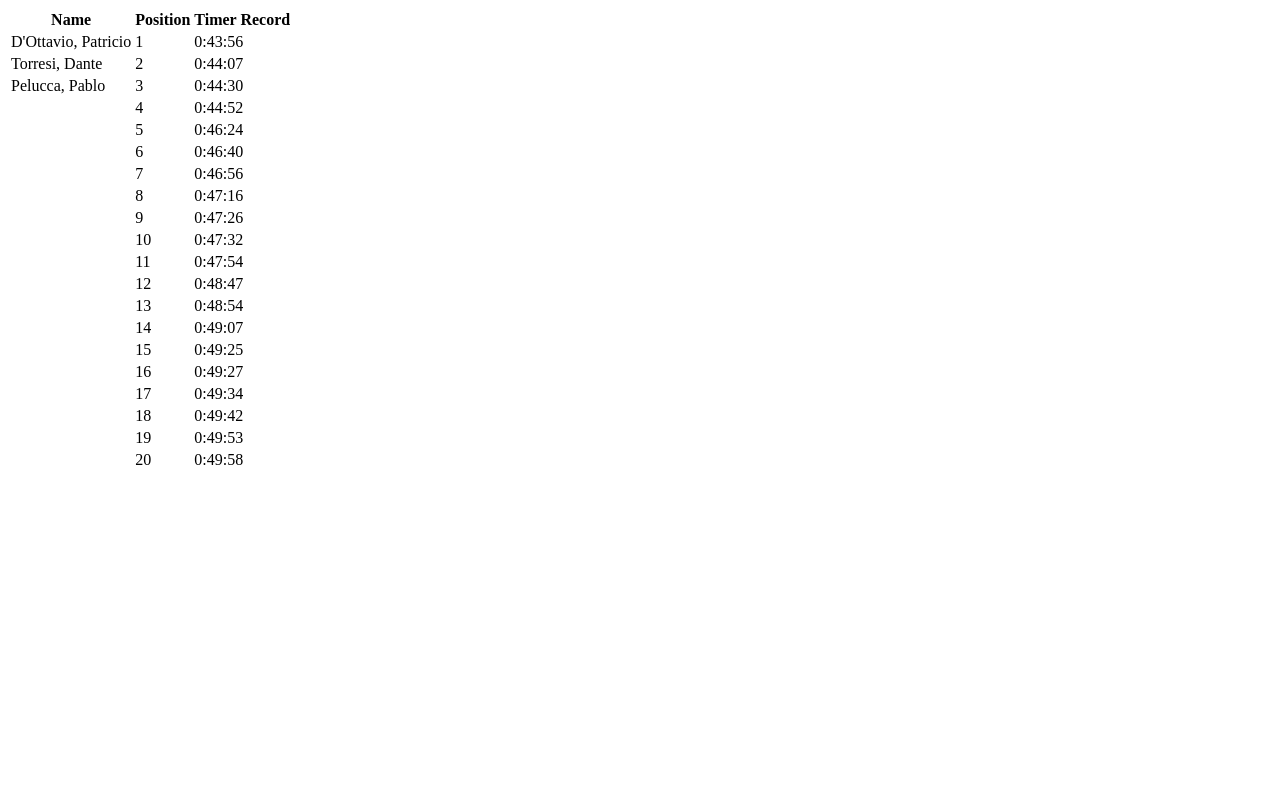
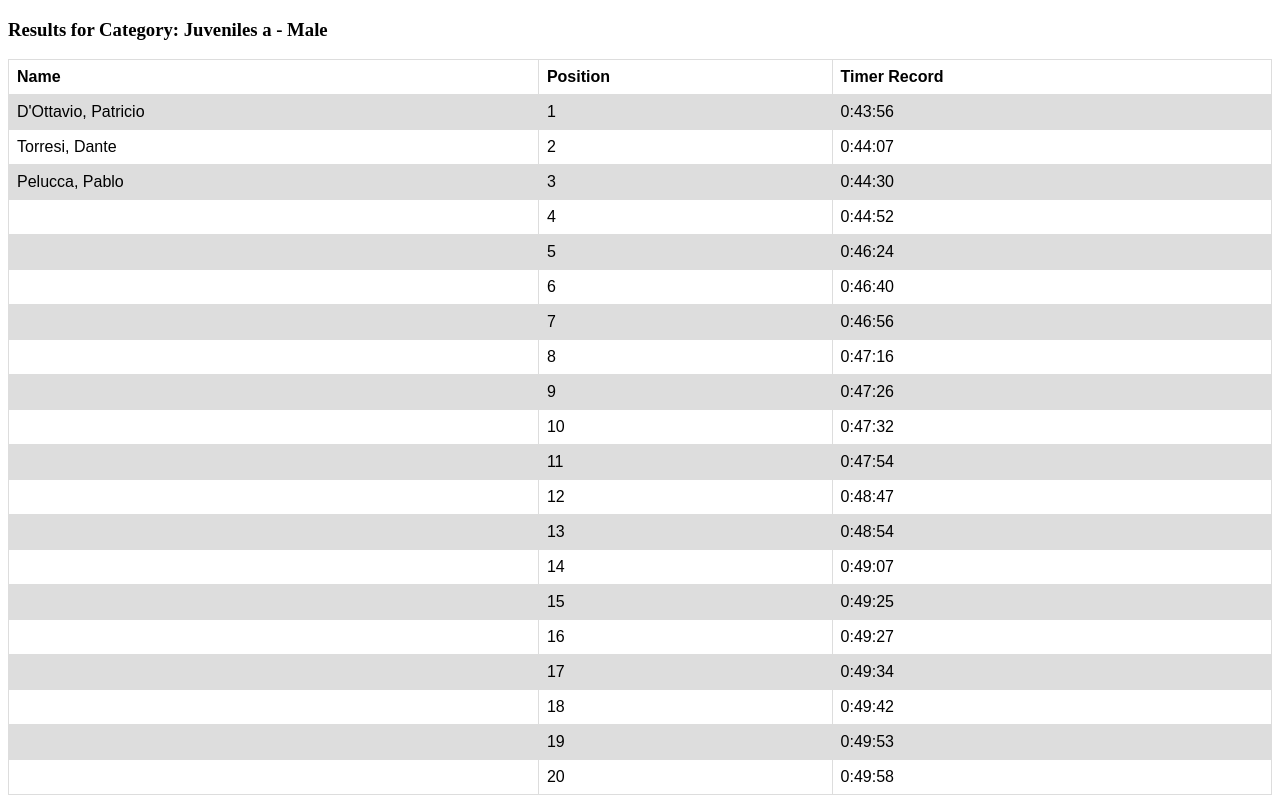
Before and after one commit to jprabino/podio, a Django app: template podio/llegada/templates/llegada/results.html in a window 1280 px wide. Before the commit the page ends 465 px from the top, so only its background shows below. Run offline with Django 3.2, Linux system fonts and the light colour scheme; the template is opened without the code that fills it: values that come from a table or form of the project are taken from there, others are empty; data comes from the database, SQL or seed files in the repository.

Commit message:
initial data migration

```diff
--- a/podio/llegada/models.py
+++ b/podio/llegada/models.py
@@ -42,7 +42,7 @@ class Category(models.Model):
     high_age = models.IntegerField()
 
     def __str__(self):
-        return "{} - {}".format(self.description, self.gender)
+        return "{} - {}".format(self.description, self.get_gender_display())
 
 
 class Race(models.Model):
--- a/podio/llegada/templates/llegada/results.html
+++ b/podio/llegada/templates/llegada/results.html
@@ -3,9 +3,27 @@
 <head>
     <meta charset="UTF-8">
     <title>Results for Race {{ race.name }}</title>
+    <style>
+        table {
+            font-family: arial, sans-serif;
+            border-collapse: collapse;
+            width: 100%;
+        }
+
+        td, th {
+            border: 1px solid #dddddd;
+            text-align: left;
+            padding: 8px;
+        }
+
+        tr:nth-child(even) {
+            background-color: #dddddd;
+        }
+    </style>
 </head>
 <body>
-    <table>
+    <h3>Results for Category: {{ category }} </h3>
+    <table style="width:100%">
         <tr>
             <th scope="col">Name</th>
             <th scope="col">Position</th>
@@ -18,7 +36,6 @@
             <td> {{ r.time_record }} </td>
         </tr>
             {% endfor %}
-
     </table>
 
 </body>
--- a/podio/llegada/views.py
+++ b/podio/llegada/views.py
@@ -42,4 +42,4 @@ def results_per_category(request, race_id, category_id):
 
     time_records = TimeRecord.objects.filter(result_athlete__in=reg_athletes)
 
-    return render(request, 'llegada/results.html',{'results':time_records})
+    return render(request, 'llegada/results.html',{'results':time_records, 'category': category_obj})
```
